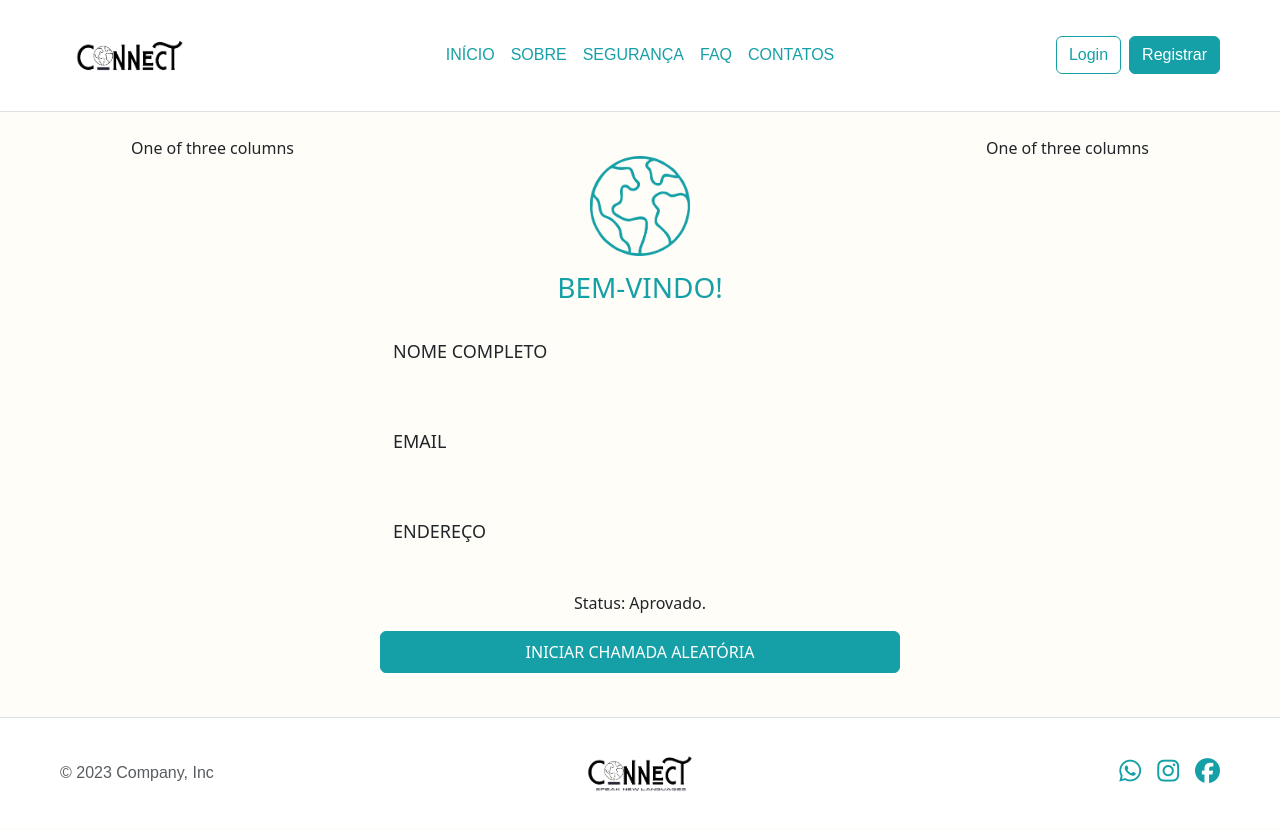
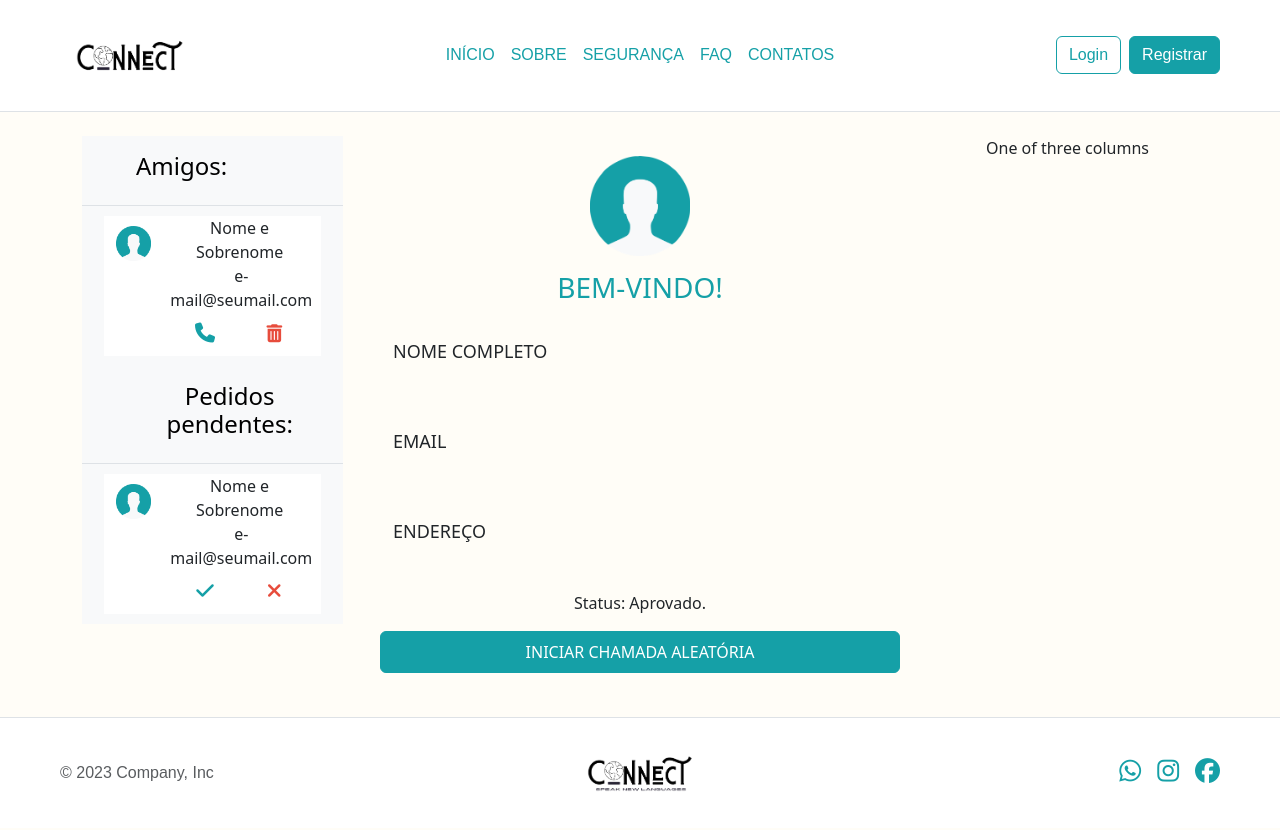
Before and after one commit to gabdreux/VideoCall-GD, a Next.js app in the folder front/: page /user-area in a window 1280 px wide. Shown: the top 830 px of the page. Built offline with nearby package versions, Linux system fonts and the light colour scheme.

Commit message:
card amigos layout

```diff
--- a/front/src/app/globals.css
+++ b/front/src/app/globals.css
@@ -43,6 +43,23 @@ body {
 i.fab {
   font-size: 25px;
   color: var(--color-green);
+
+}
+
+i.fas {
+  font-size: 20px;
+  color: var(--color-green);
+
+}
+
+
+i.fa-trash-alt {
+  color: var(--color-red);
+  font-size: 18px;
+}
+
+i.fa-close {
+  color: var(--color-red);
 
 }
 
@@ -139,3 +156,38 @@ input#floatingPassword {
   font-size: 18px;
 
 }
+
+
+.card {
+  padding-top: 10px;
+  padding-bottom: 10px;
+  border: none;
+  background-color: transparent;
+
+}
+
+
+.cards {
+  background-color: var(--color-white);
+  margin: 10px;
+}
+
+
+
+.userAvatarCard {
+  max-width: 35px;
+
+}
+
+.cardInfos {
+  display: flex;
+  align-items: start;
+  flex-direction: column;
+
+}
+
+
+.cardInfos p {
+  margin: 0;
+
+}
--- a/front/src/app/responsive.css
+++ b/front/src/app/responsive.css
@@ -9,7 +9,7 @@
 /* Mobile (col) 0 a 767 */
 
 
-@media (max-width: 1130px) {
+@media (min-width: 768px) and (max-width: 1130px) {
 
     .no-tablet {
         display: none !important;
@@ -22,6 +22,13 @@
 
     }
 
+
+    .row.align-items-start.containerDiv {
+        justify-content: space-around;
+
+    }
+
+
 }
 
 
@@ -29,6 +36,13 @@
 
     .no-mobile {
         display: none !important;
+
+    }
+
+
+    header, footer {
+        padding-left: 20px;
+        padding-right: 20px;
 
     }
 
@@ -47,4 +61,5 @@
         font-size: 14px;
     }
 
+
 }
--- a/front/src/pages/user-area.tsx
+++ b/front/src/pages/user-area.tsx
@@ -2,20 +2,139 @@ import React from 'react';
 
 
 const UserAera: React.FC = () => {
+
+
   return (
 
   <div className="container text-center">
     <div className="row align-items-start containerDiv">
 
-      <div className="col-3 no-mobile">
-        One of three columns
+
+
+      <div className="col-sm-12 col-md-5 col-lg-3">
+
+
+        <div className="d-flex flex-column align-items-stretch flex-shrink-0 bg-body-tertiary" style={{ width: '100%' }}>
+
+
+
+          <a href="/" className="d-flex align-items-center flex-shrink-0 p-3 link-body-emphasis text-decoration-none border-bottom">
+            <svg className="bi pe-none me-2" width="30" height="24"><use href="#bootstrap"></use></svg>
+            <h4>Amigos:</h4>
+          </a>
+
+
+
+          <div className="container text-center">
+            <div className="row align-items-start cards">
+
+
+              <div className="col-3">
+
+                <div className='containerDiv card'>
+                  <a href="/" className="navbar-brand">
+                    <img className='userAvatarCard' src='imgs/userAvatar.png'/>
+                  </a>
+                </div>
+
+              </div>
+
+
+
+              <div className="col-9">
+
+              <div className='cardInfos'>
+                <p>Nome e Sobrenome</p>
+                <p>e-mail@seumail.com</p>
+
+                <div className="container text-center card">
+                  <div className="row align-items-start">
+
+                    <div className="col">
+                      <i className='fas fa-phone'><use href="#"></use></i>
+                    </div>
+
+                    <div className="col">
+                      <i className='fas fa-trash-alt'><use href="#"></use></i>
+                    </div>
+
+                  </div>
+                </div>
+
+              </div>
+
+              </div>
+
+
+            </div>
           </div>
 
 
 
 
+          <a href="/" className="d-flex align-items-center flex-shrink-0 p-3 link-body-emphasis text-decoration-none border-bottom">
+            <svg className="bi pe-none me-2" width="30" height="24"><use href="#bootstrap"></use></svg>
+            <h4>Pedidos pendentes:</h4>
+          </a>
 
-    <div className="col-6">
+
+
+
+          <div className="container text-center">
+            <div className="row align-items-start cards">
+
+
+              <div className="col-3">
+
+                <div className='containerDiv card'>
+                  <a href="/" className="navbar-brand">
+                    <img className='userAvatarCard' src='imgs/userAvatar.png'/>
+                  </a>
+                </div>
+
+              </div>
+
+
+
+              <div className="col-9">
+
+              <div className='cardInfos'>
+                <p>Nome e Sobrenome</p>
+                <p>e-mail@seumail.com</p>
+
+                <div className="container text-center card">
+                  <div className="row align-items-start">
+
+                    <div className="col">
+                      <i className='fas fa-check'><use href="#"></use></i>
+                    </div>
+
+                    <div className="col">
+                      <i className='fas fa-close'><use href="#"></use></i>
+                    </div>
+
+                  </div>
+                </div>
+
+              </div>
+
+              </div>
+
+
+            </div>
+          </div>
+
+
+
+        </div>
+
+
+      </div>
+
+
+
+
+      <div className="col-sm-12 col-md-6 col-lg-6">
 
         < div className="containerDiv">
           <form className="loginForm" data-bitwarden-watching="1">
@@ -24,7 +143,7 @@ const UserAera: React.FC = () => {
 
               <div className='containerDiv'>
                 <a href="/" className="navbar-brand">
-                <img className='userAvatar' src='imgs/logo4.png'/>
+                  <img className='userAvatar' src='imgs/userAvatar.png'/>
                 </a>
               </div>
 
@@ -69,7 +188,7 @@ const UserAera: React.FC = () => {
 
 
 
-      <div className="col-3 no-mobile">
+      <div className="no-mobile no-tablet col-lg-3">
         One of three columns
       </div>
 
```
Also changed, not shown: front/public/imgs/userAvatar.png (added). Lines whose indentation alone changed are shown as unchanged.
